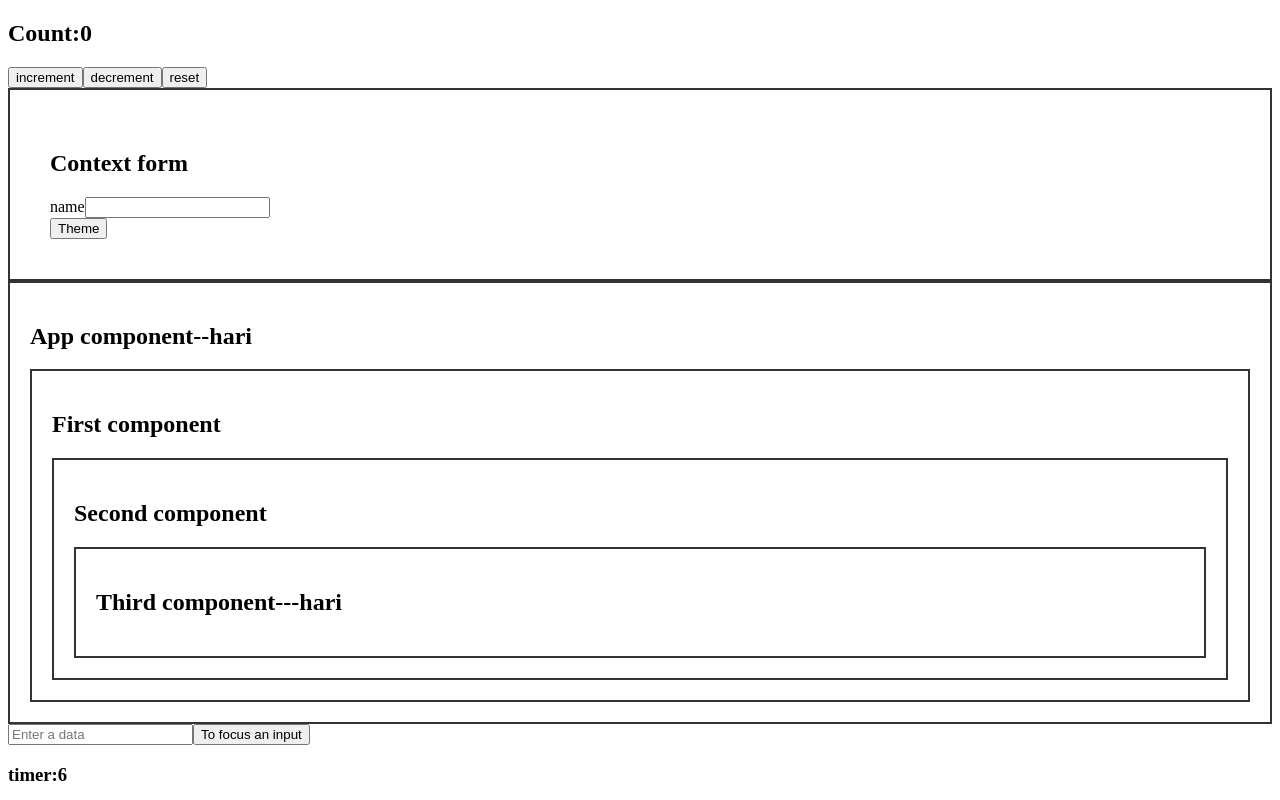
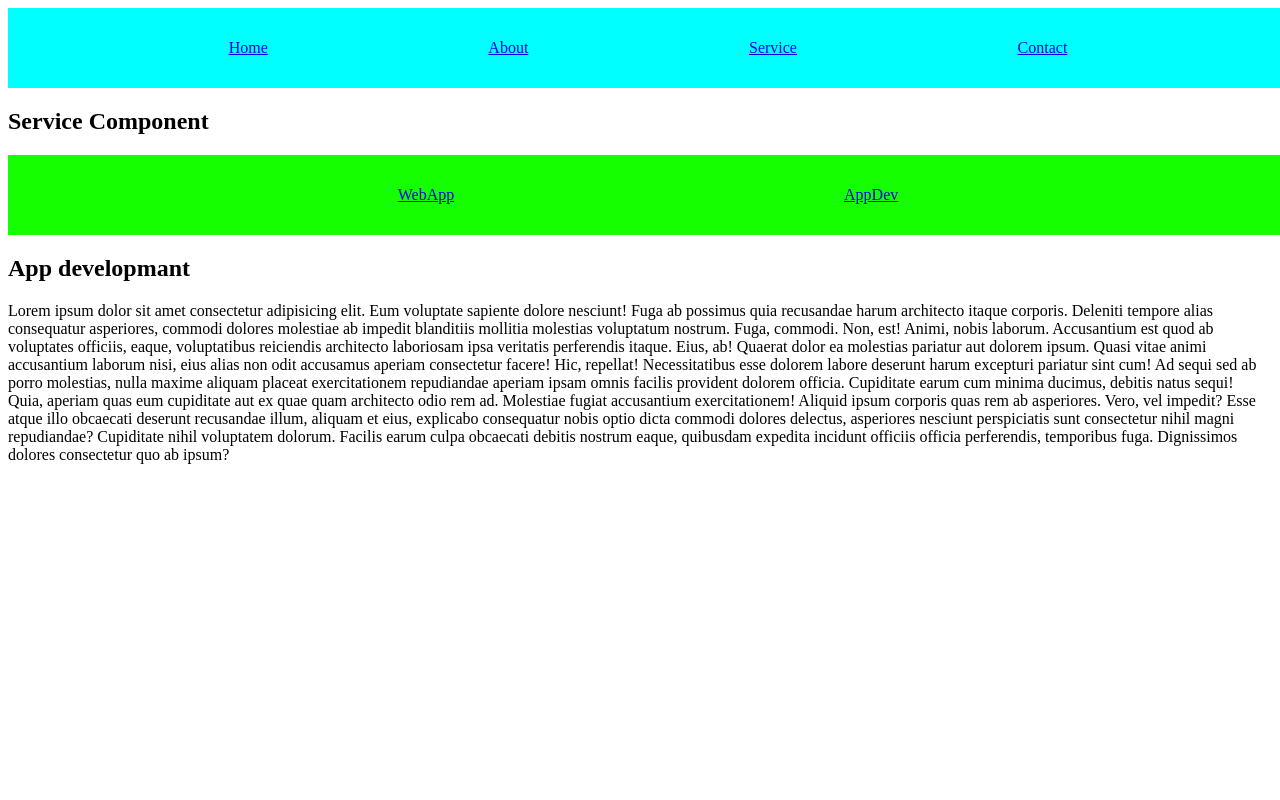
Before and after one commit to kamalrajms/Apr1, a React (Vite) app: page /Service/AppDev in a window 1280 px wide. Shown: the top 800 px of the page. Built offline with nearby package versions, Linux system fonts and the light colour scheme; no server answers.

Commit message:
useReducer,routing&& nested rout

```diff
--- a/package.json
+++ b/package.json
@@ -11,7 +11,8 @@
   },
   "dependencies": {
     "react": "^19.2.4",
-    "react-dom": "^19.2.4"
+    "react-dom": "^19.2.4",
+    "react-router-dom": "^7.14.1"
   },
   "devDependencies": {
     "@babel/core": "^7.29.0",
--- a/src/App.jsx
+++ b/src/App.jsx
@@ -17,6 +17,14 @@ import UseRefHook from "./Component/UseRefHook";
 import First from "./Context/First";
 import ContextForm from "./Context/ContextForm";
 import UseReducerHook from "./Component/UseReducerHook";
+import ReducerForm from "./Component/ReducerForm";
+import { BrowserRouter, Link, Route, Routes } from "react-router-dom";
+import Home from "./Router/Home";
+import About from "./Router/About";
+import Service from "./Router/Service";
+import Contact from "./Router/Contact";
+import WebDev from "./Router/WebDev";
+import AppDev from "./Router/AppDev";
 
 export const Pass = createContext();
 
@@ -39,9 +47,14 @@ export default function App() {
   const data = { name: "react" };
   console.log(theme);
 
+  const display = false;
+
   return (
     <>
-    <UseReducerHook/>
+      {display && (
+        <div>
+          <ReducerForm />
+          <UseReducerHook />
           <div style={{ border: "2px solid  #333", padding: "20px" }}>
             <Pass.Provider value={{ theme, setTheme, data }}>
               <ContextForm />
@@ -77,6 +90,26 @@ export default function App() {
           <DeclearingProp name={name} city={city} />
           <Greeting />
           <h2>react class - {name}</h2>
+        </div>
+      )}
+
+      <BrowserRouter>
+        <div className="header">
+          <Link to={""}>Home</Link>
+          <Link to={"/About"}>About</Link>
+          <Link to={"/Service"}>Service</Link>
+          <Link to={"/Contact"}>Contact</Link>
+        </div>
+        <Routes>
+          <Route path="" element={<Home />} />
+          <Route path="/About" element={<About />} />
+          <Route path="/Service" element={<Service />}>
+            <Route path="WebApp" element={<WebDev />} />
+            <Route path="AppDev" element={<AppDev />} />
+          </Route>
+          <Route path="/Contact" element={<Contact />} />
+        </Routes>
+      </BrowserRouter>
     </>
   );
 }
--- /dev/null
+++ b/src/Component/ReducerForm.jsx
@@ -0,0 +1,52 @@
+import React, { useReducer } from "react";
+
+export default function ReducerForm() {
+  const initialState = {
+    name: "",
+    email: "",
+    password: "",
+  };
+  function formReducer(state, action) {
+    return {
+        ...state,
+        [action.field]:action.value
+    }
+  }
+//   action={
+//     field: name,
+//     value:state.name
+//   }
+  const [state, dispatch] = useReducer(formReducer, initialState);
+  function handleInput(e) {
+    dispatch({
+      field: e.target.name,     // name
+      value: e.target.value,  //state.name
+    });
+  }
+  return (
+    <div>
+      <h2>Reducer Form</h2>
+      <input
+        type="text"
+        name="name"
+        value={state.name}
+        onChange={handleInput}
+        placeholder="Enter a name"
+      />
+      <input
+        type="email"
+        name="email"
+        value={state.email}
+        onChange={handleInput}
+        placeholder="Enter a email"
+      />
+      <input
+        type="password"
+        name="password"
+        value={state.password}
+        onChange={handleInput}
+        placeholder="Enter a password"
+      />
+    </div>
+  );
+}
--- /dev/null
+++ b/src/Router/About.jsx
@@ -0,0 +1,9 @@
+import React from 'react'
+
+export default function About() {
+  return (
+    <div>
+      <h2>About component</h2>
+    </div>
+  )
+}
--- /dev/null
+++ b/src/Router/AppDev.jsx
@@ -0,0 +1,34 @@
+import React from "react";
+
+export default function AppDev() {
+  return (
+    <div>
+      <h2>App developmant</h2>
+      <p>
+        Lorem ipsum dolor sit amet consectetur adipisicing elit. Eum voluptate
+        sapiente dolore nesciunt! Fuga ab possimus quia recusandae harum
+        architecto itaque corporis. Deleniti tempore alias consequatur
+        asperiores, commodi dolores molestiae ab impedit blanditiis mollitia
+        molestias voluptatum nostrum. Fuga, commodi. Non, est! Animi, nobis
+        laborum. Accusantium est quod ab voluptates officiis, eaque,
+        voluptatibus reiciendis architecto laboriosam ipsa veritatis perferendis
+        itaque. Eius, ab! Quaerat dolor ea molestias pariatur aut dolorem ipsum.
+        Quasi vitae animi accusantium laborum nisi, eius alias non odit
+        accusamus aperiam consectetur facere! Hic, repellat! Necessitatibus esse
+        dolorem labore deserunt harum excepturi pariatur sint cum! Ad sequi sed
+        ab porro molestias, nulla maxime aliquam placeat exercitationem
+        repudiandae aperiam ipsam omnis facilis provident dolorem officia.
+        Cupiditate earum cum minima ducimus, debitis natus sequi! Quia, aperiam
+        quas eum cupiditate aut ex quae quam architecto odio rem ad. Molestiae
+        fugiat accusantium exercitationem! Aliquid ipsum corporis quas rem ab
+        asperiores. Vero, vel impedit? Esse atque illo obcaecati deserunt
+        recusandae illum, aliquam et eius, explicabo consequatur nobis optio
+        dicta commodi dolores delectus, asperiores nesciunt perspiciatis sunt
+        consectetur nihil magni repudiandae? Cupiditate nihil voluptatem
+        dolorum. Facilis earum culpa obcaecati debitis nostrum eaque, quibusdam
+        expedita incidunt officiis officia perferendis, temporibus fuga.
+        Dignissimos dolores consectetur quo ab ipsum?
+      </p>
+    </div>
+  );
+}
--- /dev/null
+++ b/src/Router/Contact.jsx
@@ -0,0 +1,9 @@
+import React from "react";
+
+export default function Contact() {
+  return (
+    <div>
+      <h2>Contacct component</h2>
+    </div>
+  );
+}
--- /dev/null
+++ b/src/Router/Home.jsx
@@ -0,0 +1,9 @@
+import React from 'react'
+
+export default function Home() {
+  return (
+    <div>
+      <h2>Home  component</h2>
+    </div>
+  )
+}
--- /dev/null
+++ b/src/Router/Service.jsx
@@ -0,0 +1,15 @@
+import React from "react";
+import { Link, Outlet } from "react-router-dom";
+
+export default function Service() {
+  return (
+    <div>
+      <h2>Service Component</h2>
+      <div className="sub-header">
+        <Link to={"WebApp"}>WebApp</Link>
+        <Link to={"AppDev"}>AppDev</Link>
+      </div>
+      <Outlet />
+    </div>
+  );
+}
--- /dev/null
+++ b/src/Router/WebDev.jsx
@@ -0,0 +1,15 @@
+import React from "react";
+
+export default function WebDev() {
+  return (
+    <div>
+      <h2>Web development</h2>
+      <p>
+        Lorem, ipsum dolor sit amet consectetur adipisicing elit. At tempora
+        nostrum a dolores minima! Soluta, eveniet illo. Suscipit fuga similique,
+        nostrum libero eveniet soluta blanditiis impedit ad perspiciatis
+        dignissimos doloribus.
+      </p>
+    </div>
+  );
+}
--- a/src/index.css
+++ b/src/index.css
@@ -41,3 +41,22 @@
   color: #ffffff;
   padding: 20px;
 }
+
+
+/* routing */
+.header{
+  width: 100vw;
+  height: 10vh;
+  background-color: aqua;
+  display: flex;
+  justify-content: space-evenly;
+  align-items: center;
+}
+.sub-header{
+  width: 100vw;
+  height: 10vh;
+  background-color: rgb(21, 255, 0);
+  display: flex;
+  justify-content: space-evenly;
+  align-items: center;
+}
```
Also changed, not shown: src/Text.txt, 1 other file (tests, documents, lock files or other folders). Lines whose indentation alone changed are shown as unchanged.
